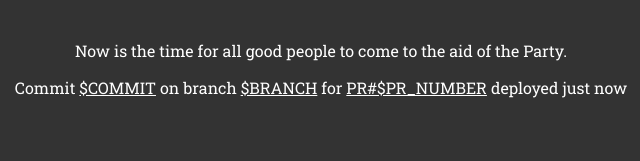
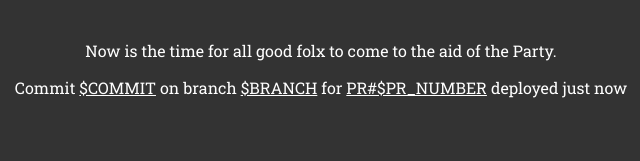
Before and after one commit to thinkcompany/netlify-static, a website: page src/index.html in a window 1280 px wide. Shown: the part 188-349 px from the top of the page, 319-959 px from the left. Drawn offline with Linux system fonts and the light colour scheme; files that its build step writes are made by us from their sources; files whose address does not match are found by name.

Commit message:
Change 'people' to 'folx'

```diff
--- a/src/index.html
+++ b/src/index.html
@@ -12,7 +12,7 @@
   <div class="wrapper">
     <div class="header">
       <h1>Deployment with Netlify</h1>
-      <p>Now is the time for all good people to come to the aid of the Party.</p>
+      <p>Now is the time for all good folx to come to the aid of the Party.</p>
       <p class="watermark">
         <!-- commit -->Commit <a href="https://github.com/thinkcompany/netlify-static/commit/$COMMIT">$COMMIT</a><!-- /commit -->
         <!-- branch -->on branch <a href="https://github.com/thinkcompany/netlify-static/tree/$BRANCH">$BRANCH</a><!-- /branch -->
```
